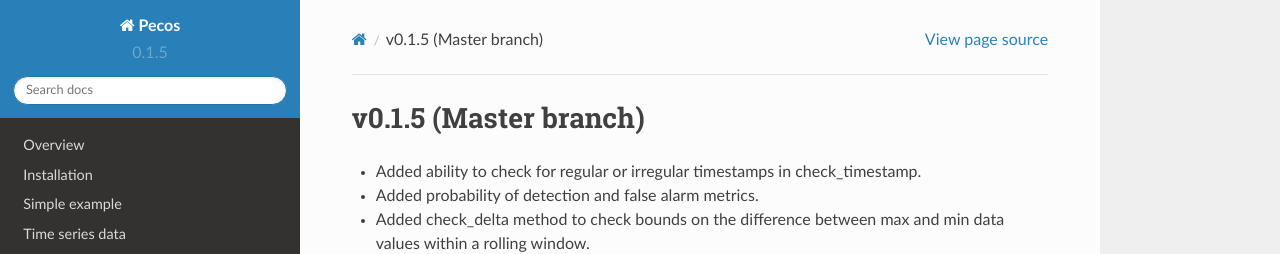
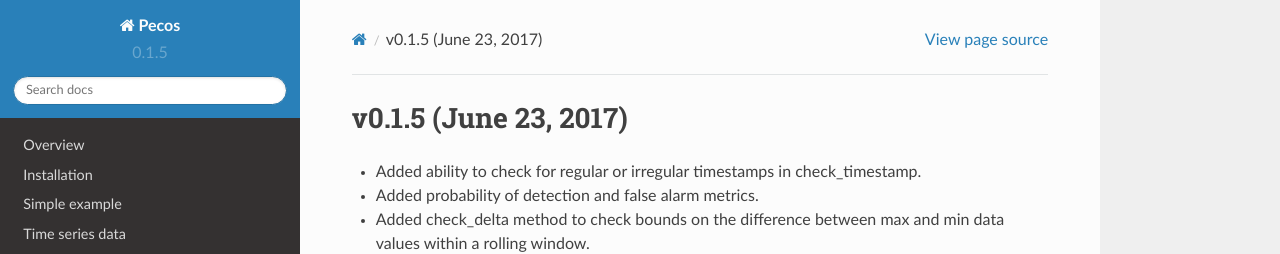
Before and after one commit to sjanzou/pecos, a Sphinx documentation site: the page built from documentation/whatsnew/v0.1.5.rst, in a window 1280 px wide. Shown: the top 254 px of the page. Built offline with Sphinx 7.4.7 and the Read the Docs theme 2.0.0, drawn with Linux system fonts in a browser that asks for light colours.

Commit message:
Set v0.1.5 date

```diff
--- a/documentation/whatsnew/v0.1.5.rst
+++ b/documentation/whatsnew/v0.1.5.rst
@@ -1,7 +1,7 @@
 .. _whatsnew_0150:
 
-v0.1.5 (Master branch)
------------------------
+v0.1.5 (June 23, 2017)
+------------------------
 
 * Added ability to check for regular or irregular timestamps in check_timestamp.
 * Added probability of detection and false alarm metrics.
```
